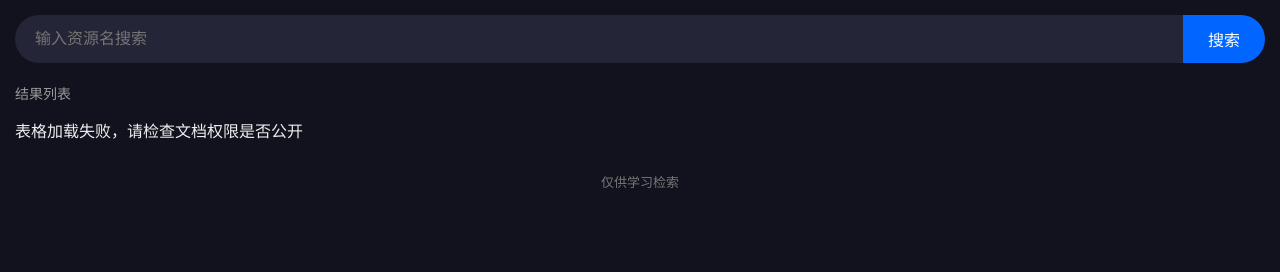
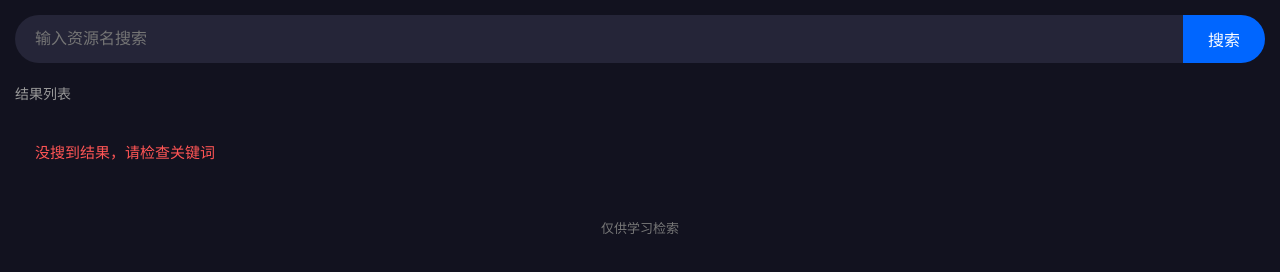
Before and after one commit to fnbjl/SiLi, a plain HTML site: page index.html in a window 1280 px wide. Drawn offline with nearby package versions, Linux system fonts and the light colour scheme; no server answers.

Commit message:
Update index.html

```diff
--- a/index.html
+++ b/index.html
@@ -111,7 +111,7 @@ body {
 <div class="foot-desc">仅供学习检索</div>
 
 <script>
-const CSV_URL = "https://www.kdocs.cn/api/v3/sheets/download/cdBcUZWLpl13?type=csv";
+const CSV_URL = "data.csv";
 
 let dataList = [];
 
```
